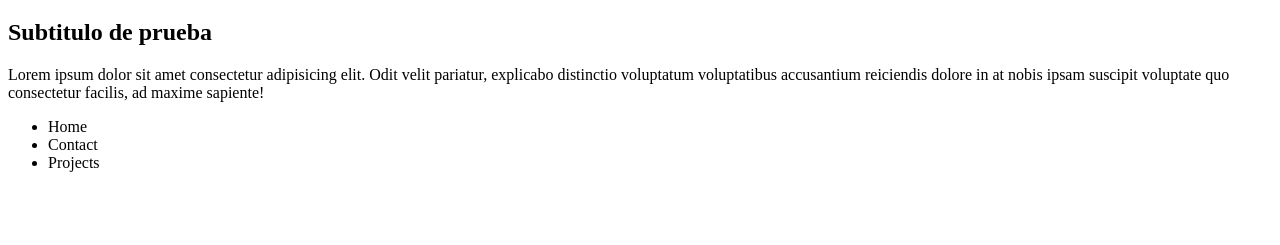
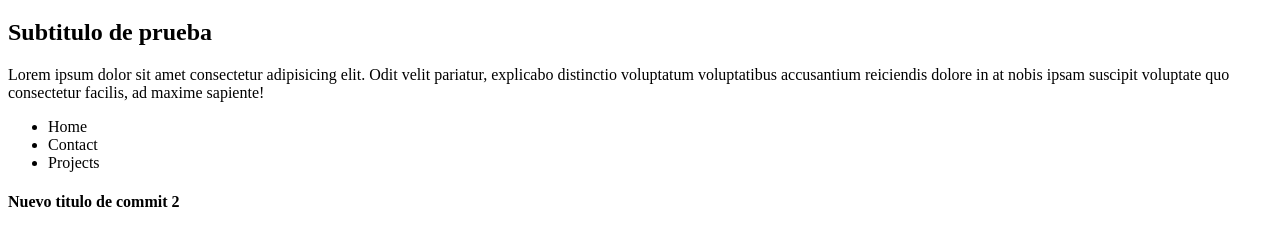
Before and after one commit to GabrielAlberini/prueba-deploy-utn, a plain HTML site: page index.html in a window 1280 px wide. Shown: the part 61-306 px from the top of the page. Drawn offline with Linux system fonts and the light colour scheme.

Commit message:
Update index and style files

```diff
--- a/index.html
+++ b/index.html
@@ -18,6 +18,18 @@
       - La frase comienza con mayúscula y no termina en punto.
       - La frase comienza con un verbo. El verbe debe ser la acción que se realizó en ese commit.
 
+      Pasos para realizar un repositorio.
+
+      1 - git init => en la carpeta madre para inicializar el repositorio
+
+      2 - git add . => una vez que hayan concluido los cambios añadir estos al commit
+
+      3 - git commit -m "Mensaje de commit" => se guarda el commit con un nombre
+
+      4 - git remote add origin "URL del repositorio" => es requerido solo la primera vez
+
+      5 - git push => envia el commit al repositorio remoto
+
      -->
 
     <h1>Titulo de prueba</h1>
@@ -33,5 +45,6 @@
       <li>Contact</li>
       <li>Projects</li>
     </ul>
+    <h4>Nuevo titulo de commit 2</h4>
   </body>
 </html>
--- a/style.css
+++ b/style.css
@@ -0,0 +1,5 @@
+* {
+  margin: 0;
+  padding: 0;
+  box-sizing: border-box;
+}
```
